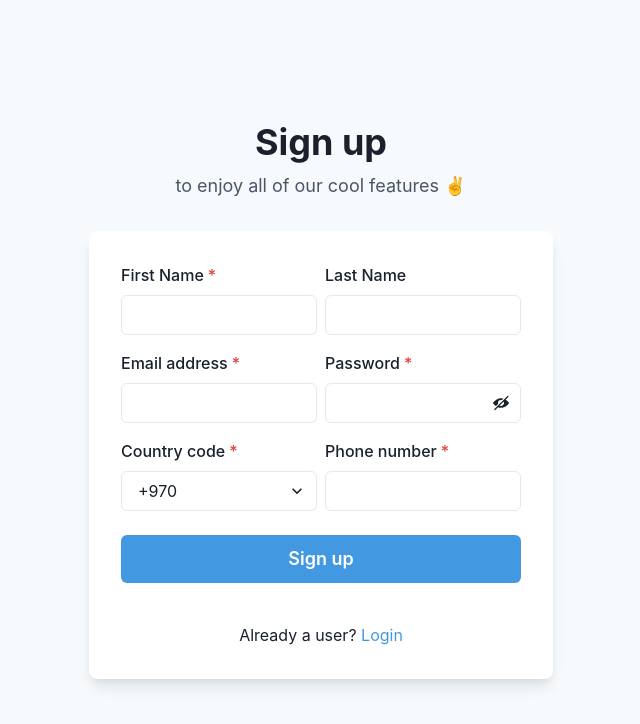
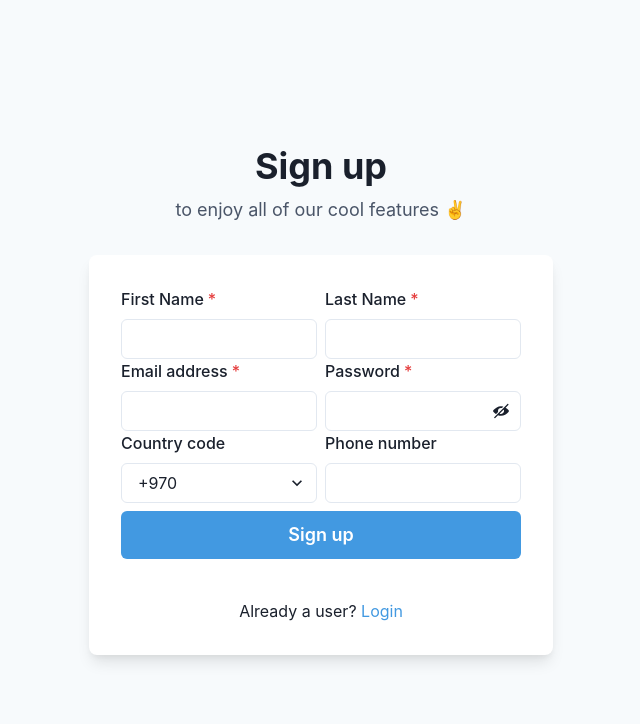
Before and after one commit to Jood80/bloggy, a React (Create React App) app in the folder client/: page /register in a window 1280 px wide. Shown: the top 724 px of the page, without its empty margins (319-959 px from the left). Built offline with nearby package versions, Linux system fonts and the light colour scheme.

Commit message:
Chore(form): activate submitting register form values & basic validation

```diff
--- a/client/package.json
+++ b/client/package.json
@@ -13,6 +13,7 @@
     "framer-motion": "^5",
     "react": "^17.0.2",
     "react-dom": "^17.0.2",
+    "react-hook-form": "^7.24.0",
     "react-router-dom": "6",
     "react-scripts": "5.0.0",
     "web-vitals": "^2.1.3"
--- a/client/src/pages/register.js
+++ b/client/src/pages/register.js
@@ -13,14 +13,29 @@ import {
   Text,
   Link,
   useColorModeValue,
-  Select
+  Select,
+  FormErrorMessage,
 } from '@chakra-ui/react';
 import { Link as RouterLink } from 'react-router-dom'
 import { useState } from 'react';
 import { ViewIcon, ViewOffIcon } from '@chakra-ui/icons';
+import { useForm } from 'react-hook-form'
+
+
 
 export default function Signup() {
   const [showPassword, setShowPassword] = useState(false);
+  const { handleSubmit, register, formState: { errors, isSubmitting } } = useForm()
+
+  const onSubmit = (values) => (
+    new Promise(resolve => {
+      setTimeout(() => {
+        alert(JSON.stringify(values, null, 2))
+        resolve()
+      }, 200)
+    })
+  )
+
 
   return (
     <Flex
@@ -43,30 +58,48 @@ export default function Signup() {
           boxShadow={'lg'}
           p={8}>
           <Stack spacing={4}>
+            <form onSubmit={handleSubmit(onSubmit)}>
               <HStack>
                 <Box>
-                <FormControl id="firstName" isRequired>
-                  <FormLabel>First Name</FormLabel>
-                  <Input type="text" />
+                  <FormControl isInvalid={errors.firstName} isRequired >
+                    <FormLabel htmlFor='firstName'>First Name</FormLabel>
+                    <Input
+                      id='firstName'
+                      {...register("firstName", {
+                        minLength: { value: 4, message: 'Minimum length should be 4' },
+                      })} />
+                    <FormErrorMessage>
+                      {errors.firstName && errors.firstName.message}
+                    </FormErrorMessage>
                   </FormControl>
                 </Box>
                 <Box>
-                <FormControl id="lastName">
-                  <FormLabel>Last Name</FormLabel>
-                  <Input type="text" />
+                  <FormControl isInvalid={errors.lastName} isRequired>
+                    <FormLabel htmlFor='lastName'>Last Name</FormLabel>
+                    <Input id="lastName" {...register("lastName")} />
+                    <FormErrorMessage>
+                      {errors.lastName && errors.lastName.message}
+                    </FormErrorMessage>
                   </FormControl>
                 </Box>
               </HStack>
 
               <HStack>
-              <FormControl id="email" isRequired>
+                <FormControl isInvalid={errors.email} isRequired>
                   <FormLabel>Email address</FormLabel>
-                <Input type="email" />
+                  <Input type="email" id="email" {...register("email")} />
+                  <FormErrorMessage>
+                    {errors.email && errors.email.message}
+                  </FormErrorMessage>
                 </FormControl>
-              <FormControl id="password" isRequired>
-                <FormLabel>Password</FormLabel>
+
+                <FormControl isInvalid={errors.password} isRequired >
+                  <FormLabel htmlFor='password'>Password</FormLabel>
                   <InputGroup>
-                  <Input type={showPassword ? 'text' : 'password'} />
+                    <Input type={showPassword ? 'text' : 'password'} id="password"
+                      {...register("password", {
+                        minLength: { value: 7, message: 'Minimum length should be 7' }
+                      })} />
                     <InputRightElement h={'full'}>
                       <Button
                         variant={'ghost'}
@@ -76,21 +109,25 @@ export default function Signup() {
                       </Button>
                     </InputRightElement>
                   </InputGroup>
+                  <FormErrorMessage>
+                    {errors.password && errors.password.message}
+                  </FormErrorMessage>
                 </FormControl>
               </HStack>
 
               <HStack>
-              <FormControl id="phone" isRequired>
-                <FormLabel>Country code</FormLabel>
-                <Select placeholder='+970'>
-                  <option value='option1'>+962</option>
-                  <option value='option2'>+87</option>
-                  <option value='option3'>+90</option>
+                <FormControl >
+                  <FormLabel htmlFor="code">Country code</FormLabel>
+                  <Select defaultValue='+970' id="code" {...register("code")}>
+                    <option value='+970'>+970</option>
+                    <option value='+962'>+962</option>
+                    <option value='+87'>+87</option>
+                    <option value='+90'>+90</option>
                   </Select>
                 </FormControl>
-              <FormControl id="phone" isRequired>
+                <FormControl htmlFor='phone'>
                   <FormLabel>Phone number</FormLabel>
-                <Input type="tel" />
+                  <Input id="phone" type="tel" {...register("phone")} />
                 </FormControl>
               </HStack>
 
@@ -102,10 +139,14 @@ export default function Signup() {
                   color={'white'}
                   _hover={{
                     bg: 'blue.500',
-                }}>
+                  }}
+                  isLoading={isSubmitting}
+                  type='submit'>
                   Sign up
                 </Button>
+
               </Stack>
+            </form>
             <Stack pt={6}>
               <Text align={'center'}>
                 Already a user? <Link as={RouterLink} to='/login' color={'blue.400'}>Login</Link>
@@ -113,7 +154,7 @@ export default function Signup() {
             </Stack>
           </Stack>
         </Box>
-      </Stack>
-    </Flex>
+      </Stack >
+    </Flex >
   );
 }
```
Also changed, not shown: 1 other file (tests, documents, lock files or other folders). Lines whose indentation alone changed are shown as unchanged.
